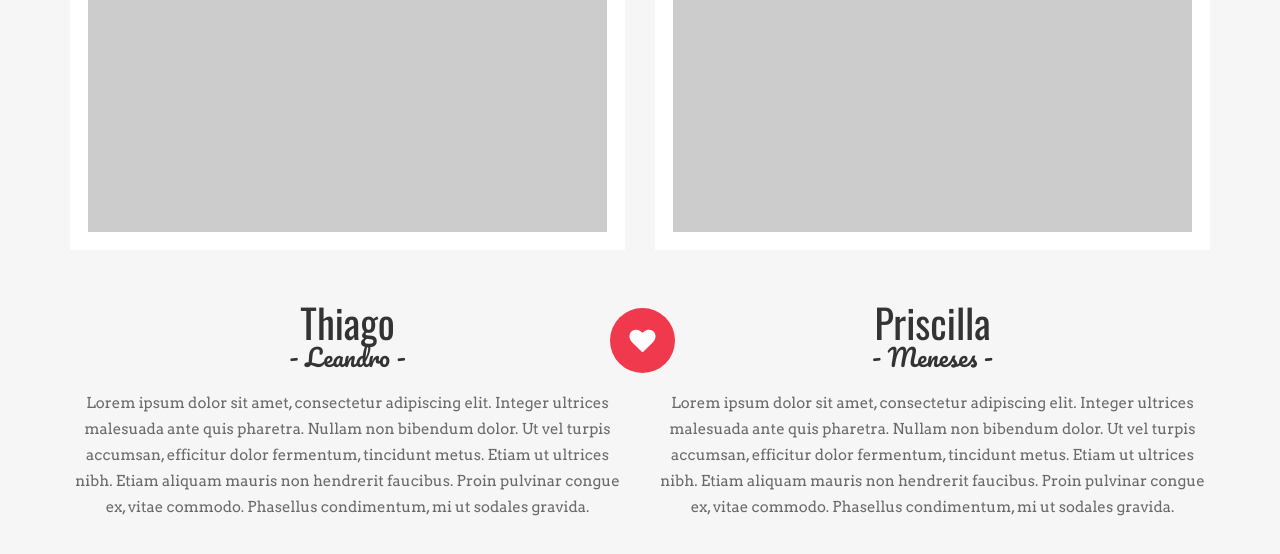
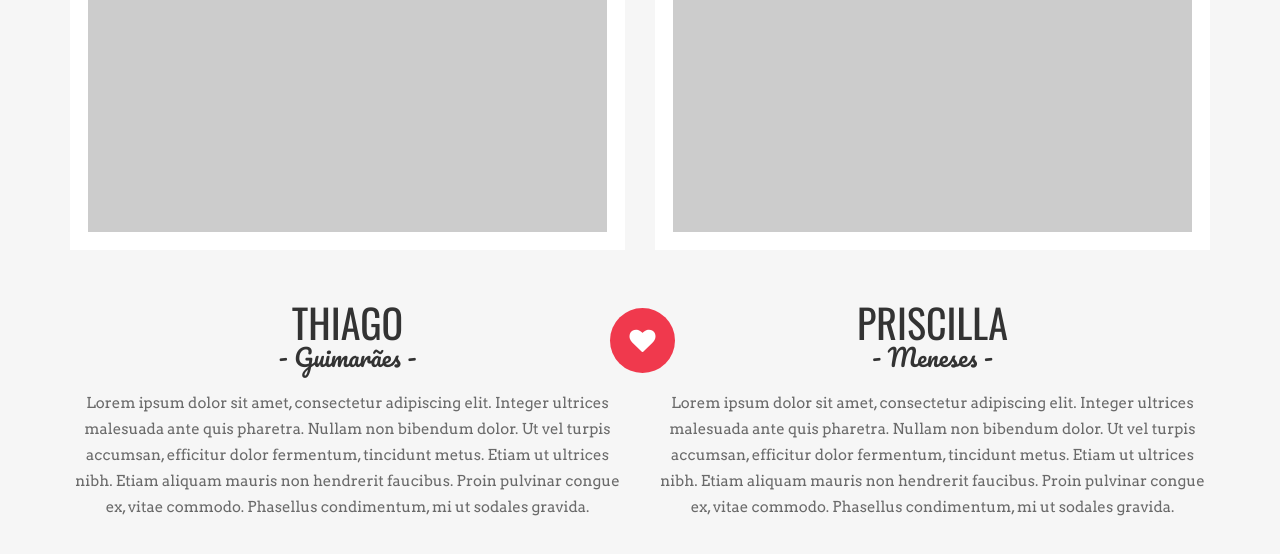
Before and after one commit to thiagogsr/priscillaethiago.com, a plain HTML site: page index.html in a window 1280 px wide. Shown: the part 1390-1944 px from the top of the page. Drawn offline with nearby package versions, Linux system fonts and the light colour scheme; some packages are replaced by stand-ins of ours; placeholder pictures from the web are drawn by us.

Commit message:
Fix lastname

```diff
--- a/index.html
+++ b/index.html
@@ -224,7 +224,7 @@
   </div><!--END of PHOTO-ITEM-->
 
   <div class="his-her-name">
-  <h2 class="text-center">Thiago<span class="last-name">-&nbsp;Leandro&nbsp;-</span></h2>
+  <h2 class="text-center">THIAGO<span class="last-name">-&nbsp;Guimarães&nbsp;-</span></h2>
   <div class="heart-wrapper">
   <div class="de-icon circle medium-size custom-heart">
   <i class="de-icon-heart"></i>
@@ -274,7 +274,7 @@
   </div><!--END of PHOTO-ITEM-->
 
   <div class="his-her-name">
-  <h2 class="text-center">Priscilla<span class="last-name">-&nbsp;Meneses&nbsp;-</span></h2>
+  <h2 class="text-center">PRISCILLA<span class="last-name">-&nbsp;Meneses&nbsp;-</span></h2>
   </div>
 
   <p class="blurb animation fadeInRight text-center">
```
